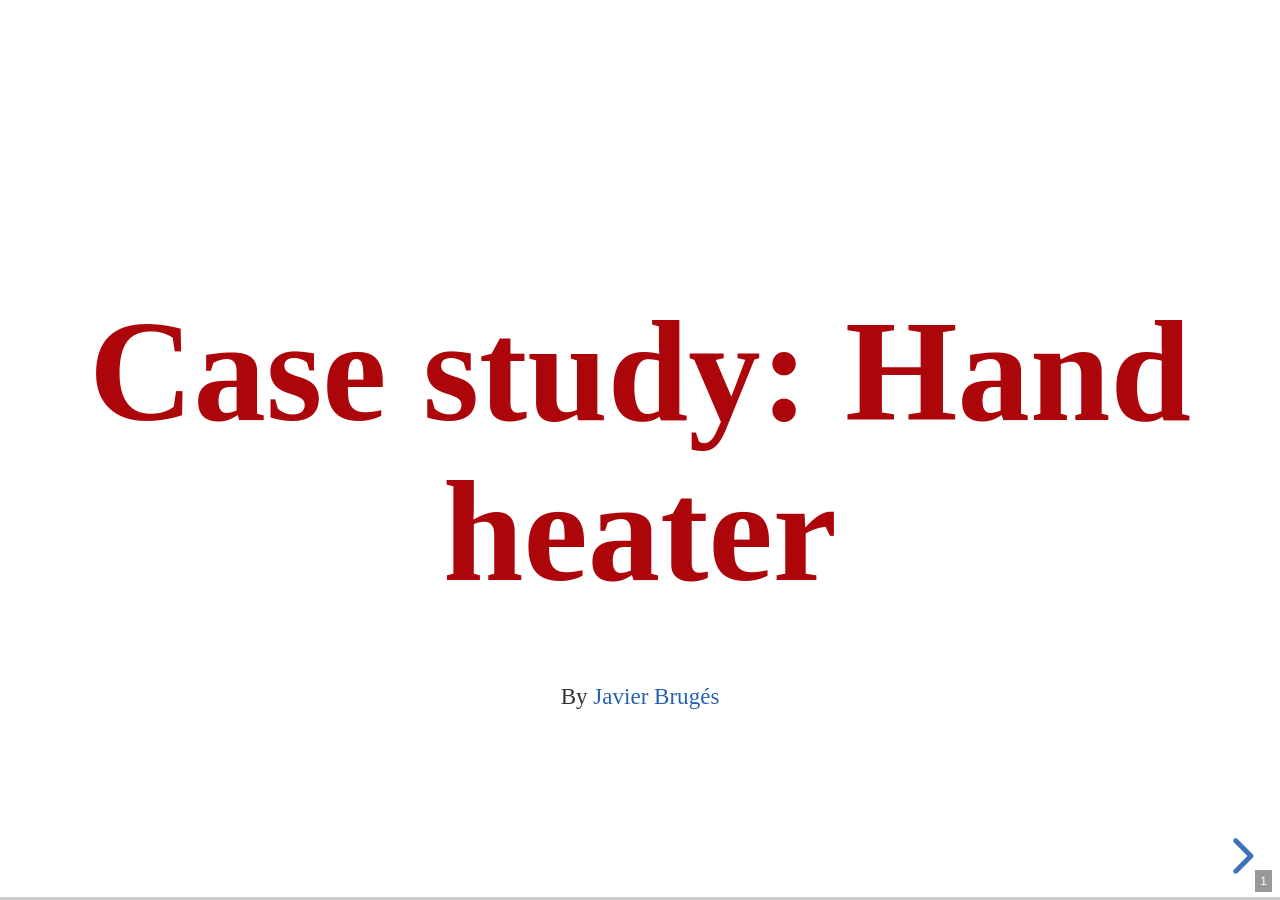
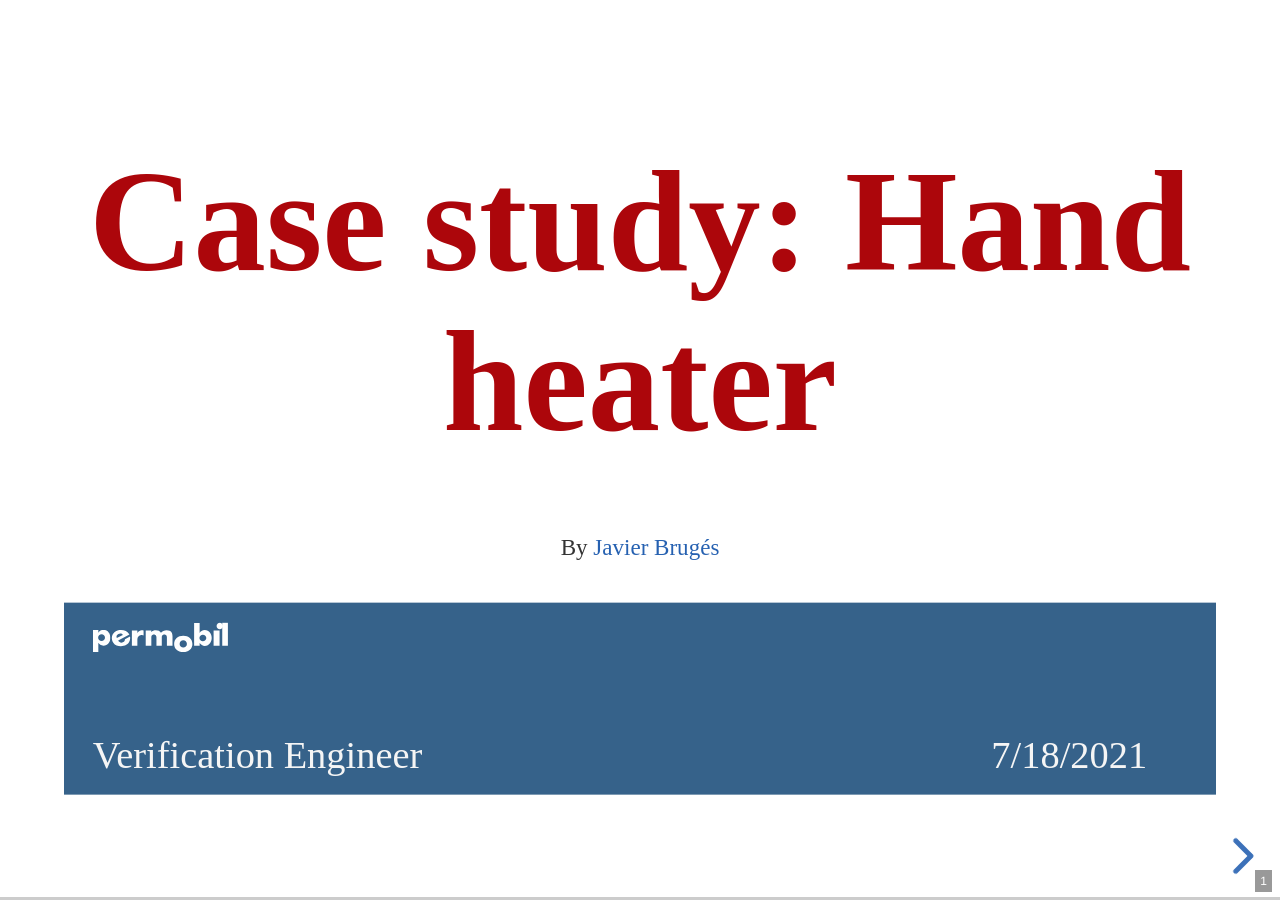
Before and after one commit to jmbruges/jmbruges.github.io, a Jekyll site: the page minimal/permobil_Ver.html, which Jekyll copies as it is, in a window 1280 px wide. Built offline with Jekyll 4.4.1, drawn with Linux system fonts in a browser that asks for light colours; some web fonts are replaced.

Commit message:
almost finished

```diff
--- a/minimal/permobil_Ver.html
+++ b/minimal/permobil_Ver.html
@@ -12,6 +12,7 @@
 		<link rel="stylesheet" href="css/reveal.css">
 		<link rel="stylesheet" href="css/theme/jing2.css">
 		<link rel="stylesheet" href="plugin/highlight/atom-one-light.css" id="highlight-theme">
+
 
 
 	</head>
@@ -36,31 +37,20 @@
 		<div class="slides">
 		<!-- ======================================================================= -->
 		<section>
-			<br>
-			<br>
-			<br>
+
 			<h1 style="line-height:1.1;margin-bottom:0.5em">Case study: Hand heater</h1>
 			<p><small>By <a href="https://jmbruges.github.io/">Javier Brugés</a></small></p>
-			<aside class="notes"></aside>
-		</section>
-		<!-- ======================================================================= -->
-		<section>
+			<div data-id="box" style=" height: 200px; background: #36628A;">
+				<p class="positioned" style="color: whitesmoke; text-align-last: left; line-height: 100px; margin-left: 30px;" >
+					<img src="data/permobil/logo-permobil-white.svg" width="auto">
 					<br>
-			<br>
-			<br>
-			<br>
-			<h3 style="color:white;font-family: Fira Sans;"><b>Interview with Permobil</b></h3>
-			<h4 style="color:white;font-family: Fira Sans;">Verification Engineer</h4>
-			<p  style="color: whitesmoke;text-align: left;">
-
-				Author: Javier Brugés
-			</p>
-			<p class="positioned" style="color: whitesmoke;text-align-last: left;;" >
-				Case Study.
-				<br>
-				<span id="datetime"></span>
+					Verification Engineer <br>
+					<span class="positioned" style="color: whitesmoke; position: relative; top: -100px;left:80%" id="datetime"></span>
 				</p>
 
+			</div>
+
+			<aside class="notes"></aside>
 		</section>
 
 		<!-- ======================================================================= -->
@@ -77,7 +67,7 @@
 				<p class="fragment"><span style="position: relative; left:20%">&#8593;</span> <span style="position: relative; left:70%">&#8593;</span></p>
 				<li class="fragment">Device version: Newest design or older versions?</li>
 				<br>
-				<li class="fragment">Audit subcontractor?</li>
+				<li class="fragment">Subcontractor's fault?</li>
 
 
 				<!-- <li><a href="https://github.com/oddbird/css-sandbox/blob/main/src/rwd/query/explainer.md">Container Query Proposal & Explainer</a></li> -->
@@ -103,8 +93,11 @@
 
 			<ul style="font-size-adjust: inherit; display: block;">
 				<li>Model</li>
+				<br>
 				<li>Fuse inspection</li>
+				<br>
 				<li>Misuse of the device</li>
+				<br>
 				<li>Peripheral problems</li>
 				<!-- <li>Temperature log from thermistor (?)</li> -->
 			</ul>
@@ -136,21 +129,26 @@
 			<br>
 			<!-- <h5>Team strategy</h5> -->
 			<div style="font-size-adjust: inherit; font-size: medium;">
-				<table class="reveal">
+				<table class="reveal" style="width:90%">
+
+						<!-- <td style="position:static; width:640px; height:480px; margin:0 auto;"> -->
+						<tr style="text-align:center" class="fragment" data-fragment-index="0" >
+							<th>Mechanical / Design assembly</th>
+							<th>Electronics</th>
+							<th>Software</th>
+						</tr>
 						<tr>
-						<!-- <td style="position:static; width:640px; height:480px; margin:0 auto;"> -->
-							<td style="text-align:center" class="fragment" data-fragment-index="0" >
-							<p>Mechanical / <br>Design assembly</p>
+							<td style="text-align:center" class="fragment" data-fragment-index="1" >
 								<ul style="font-size-adjust: inherit; display: block;">
 									<li>CAD</li>
 									<li>Mounting of the unit</li>
 									<li>Distance to the user</li>
 								</ul>
 							</td>
+
 						<!-- <td style="position:static; width:640px; height:480px; margin:0 auto;"> -->
-							<td style="text-align:center" class="fragment" data-fragment-index="0" >
-							<p>Electronics</p>
-							<br>
+
+							<td style="text-align:center" class="fragment" data-fragment-index="1" >
 								<ul style="font-size-adjust: inherit; display: block;">
 									<li>Sensors</li>
 									<li>Actuators</li>
@@ -158,10 +156,10 @@
 									<li>PCU</li>
 								</ul>
 							</td>
+
 						<!-- <td style="position:static; width:640px; height:480px; margin:0 auto;"> -->
-							<td style="text-align:center" class="fragment" data-fragment-index="0">
-							<p>Software</p>
-							<br>
+
+							<td style="text-align:center" class="fragment" data-fragment-index="1" >
 								<ul style="font-size-adjust: inherit; display: block;">
 									<li>Microcontroller</li>
 									<li>Synchronisation</li>
@@ -170,6 +168,7 @@
 							</td>
 						</tr>
 				</table>
+				<span class="fragment" data-fragment-index="2" style="position:absolute; top:20%; left:42%; border:3px; border-style:double; border-color:#FF0000; padding-left: 6em; padding-right: 6em; padding-top:12em;text-align: center; font-size: 2em;">Hardware/Software<br>Integration</span>
 
 			</div>
 
```
Also changed, not shown: other parts of minimal/permobil_Ver.html (+4 -0 lines), minimal/data/permobil/logo-permobil-white.svg (added). Lines whose indentation alone changed are shown as unchanged.
